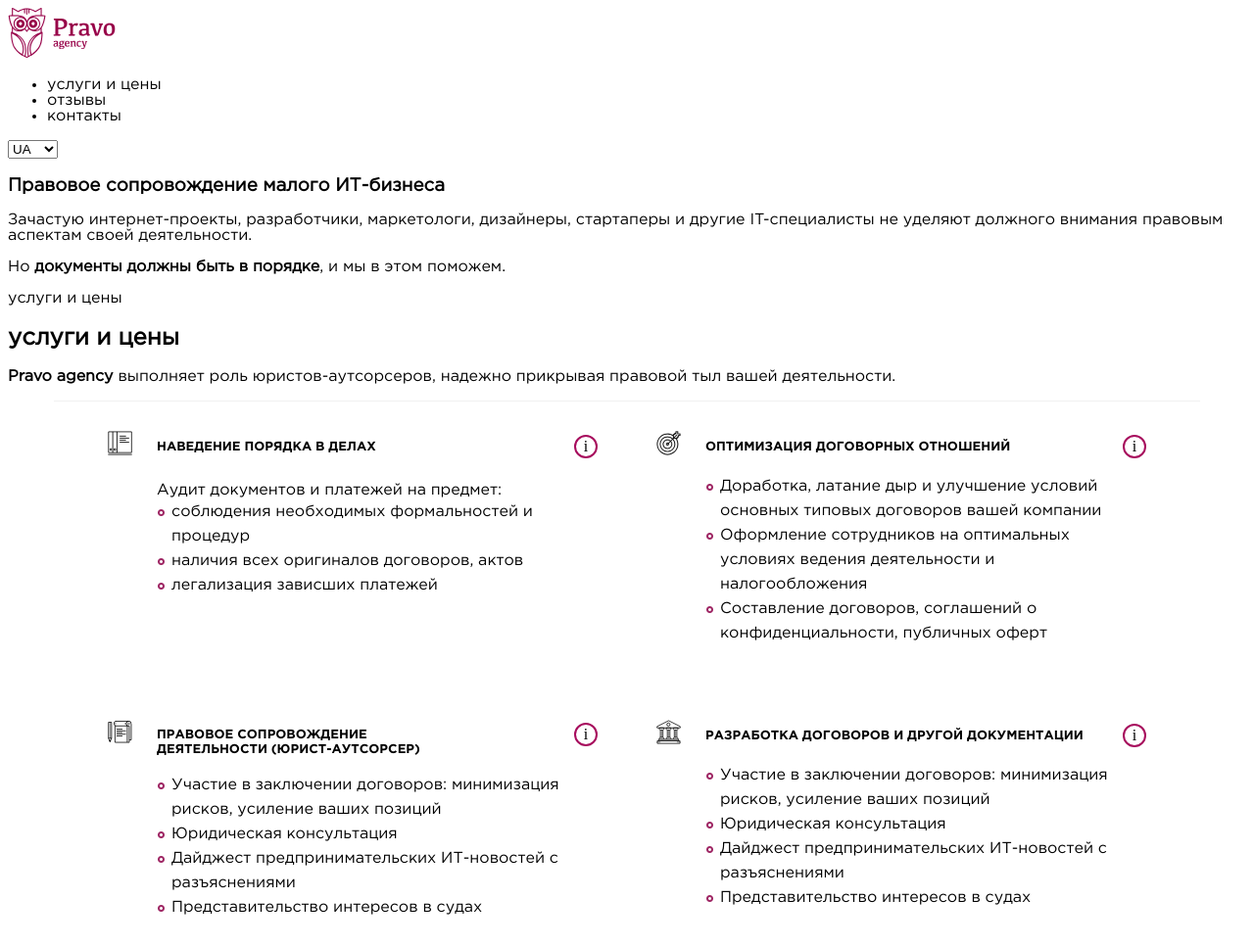
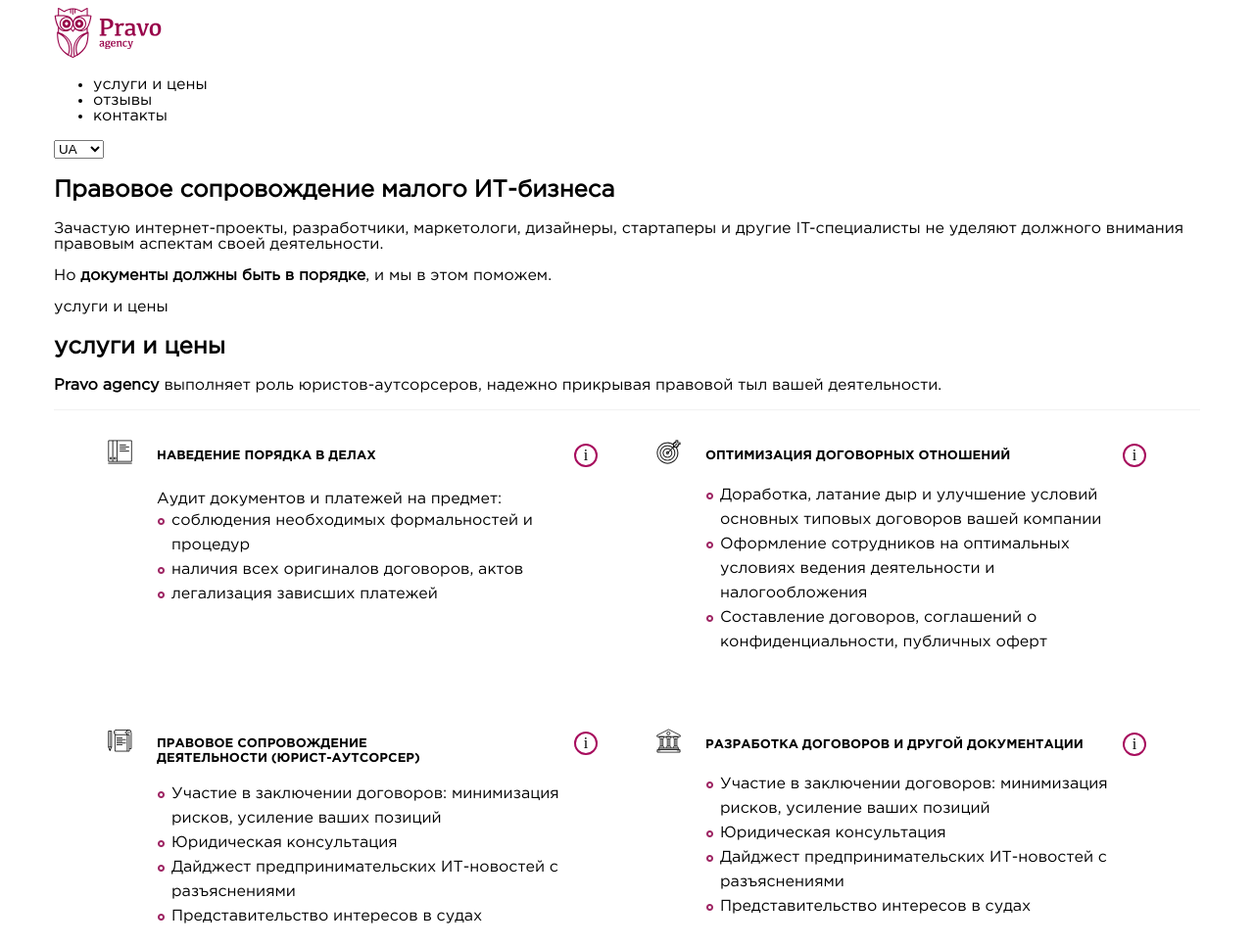
Before and after one commit to MateAcademy-FE-study/decolette_SAL, a website: page app/index.html in a window 1280 px wide. Shown: the top 967 px of the page at 98% size. Drawn offline with nearby package versions, Linux system fonts and the light colour scheme; files that its build step writes are made by us from their sources; files whose address does not match are found by name.

Commit message:
added body-wrapper

```diff
--- a/app/index.html
+++ b/app/index.html
@@ -15,7 +15,8 @@
 
 
 <body>
-    <section class="content">
+    <div class=wrapper>
+        <div class="content">
            <section class="grey">
                 <div class="welcomeline">
                     <img class="logo" src="img/logo.svg">
@@ -59,11 +60,11 @@
                 <p class="texts__paragraph">
                     <b>Pravo agency </b>выполняет роль юристов-аутсорсеров, надежно прикрывая правовой тыл вашей деятельности.</p>
             </section>
-    </section>
+        </div>
 
     <!-- Aleksey's block -->
     <!-- Sergey's block-->
-    <section class=container>
+
         <section class=services-block>
             <div class=service>
                 <div class=service__logo>
@@ -199,9 +200,7 @@
             <div>
                 <img src="img/load_more.svg">
             </div> загрузить ещё</div>
-    </section>
         <!-- Lyuda's block -->
-    <div><!-- Lyuda's block -->
         <div class="headline">
             <h3 class="headline__text">запрос на услуги</h3>
             <div class="line"></div>
@@ -252,7 +251,6 @@
             </section>
                 <button type="submit" class="request__button button">отправить</button>
         </form>
-    </div>
         <footer class="footer">
         <div class="footer__contacts">
             <h3>pravo agency</h3>
@@ -277,6 +275,8 @@
         </div>
         <p class="footer__lastline">2015, <span>Pravo agency</span></p>  <!--© -->
     </footer>
+    </div>
+
     <script>
     	$(document).ready(function(){
     		$('.select__menu').selectric({
--- a/app/scss/_lastPart.scss
+++ b/app/scss/_lastPart.scss
@@ -1,3 +1,4 @@
+
 .headline {
 width: 100%;
 	&__text {
--- a/app/scss/style.scss
+++ b/app/scss/style.scss
@@ -14,25 +14,26 @@
 body {
   font-family: GothamPro;
 }
-
-.container {
+.wrapper {
   padding-right: 15px;
-  padding-left: 15px;
+    padding-left: 15px;
   margin-right: auto;
   margin-left: auto;
+
+
 }
 @media (min-width: 768px) {
-  .container {
+  .wrapper {
     width: 750px;
   }
 }
 @media (min-width: 992px) {
-  .container {
+  .wrapper {
     width: 970px;
   }
 }
 @media (min-width: 1200px) {
-  .container {
+  .wrapper {
     width: 1170px;
   }
 }
```
Lines whose indentation alone changed are shown as unchanged.
